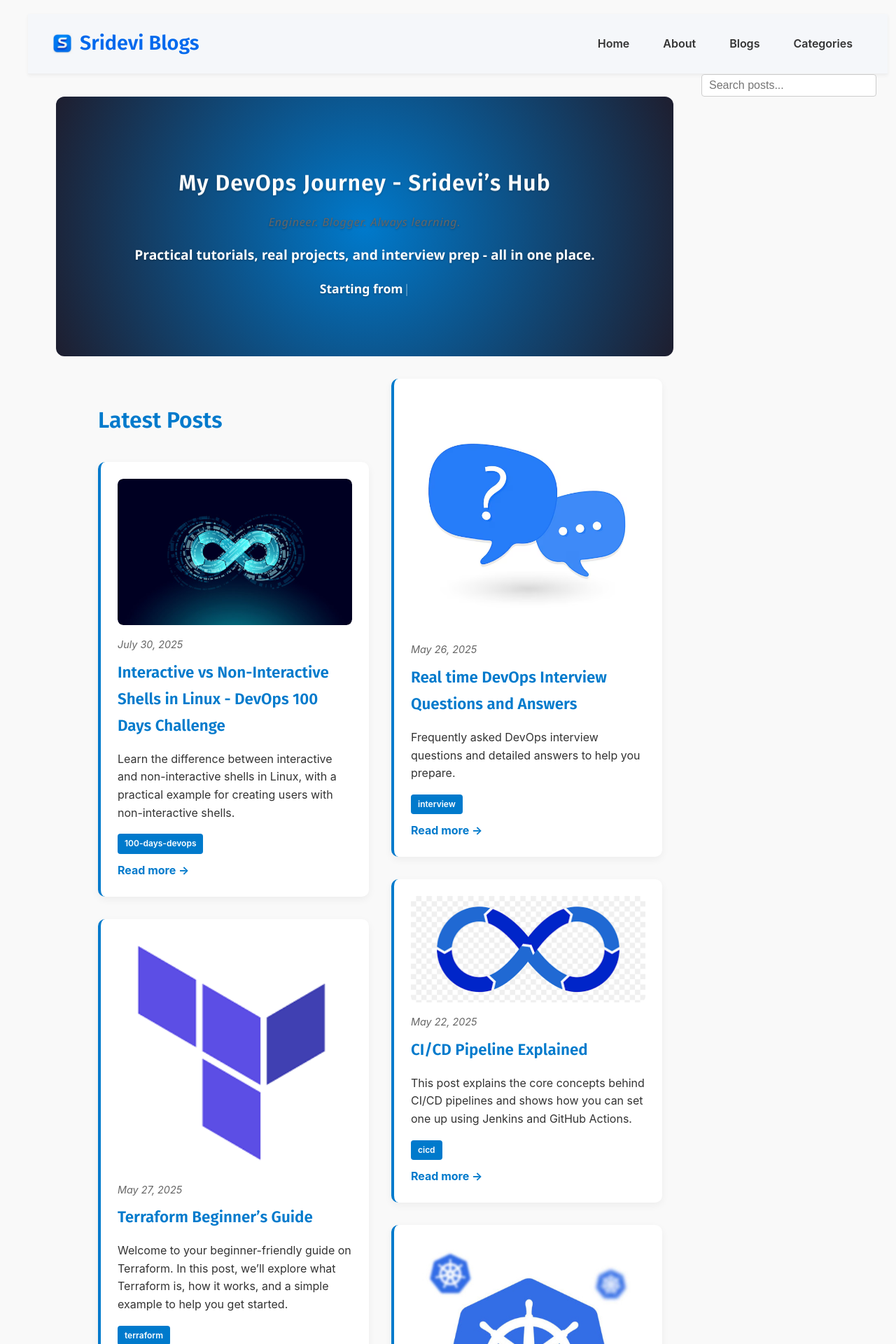
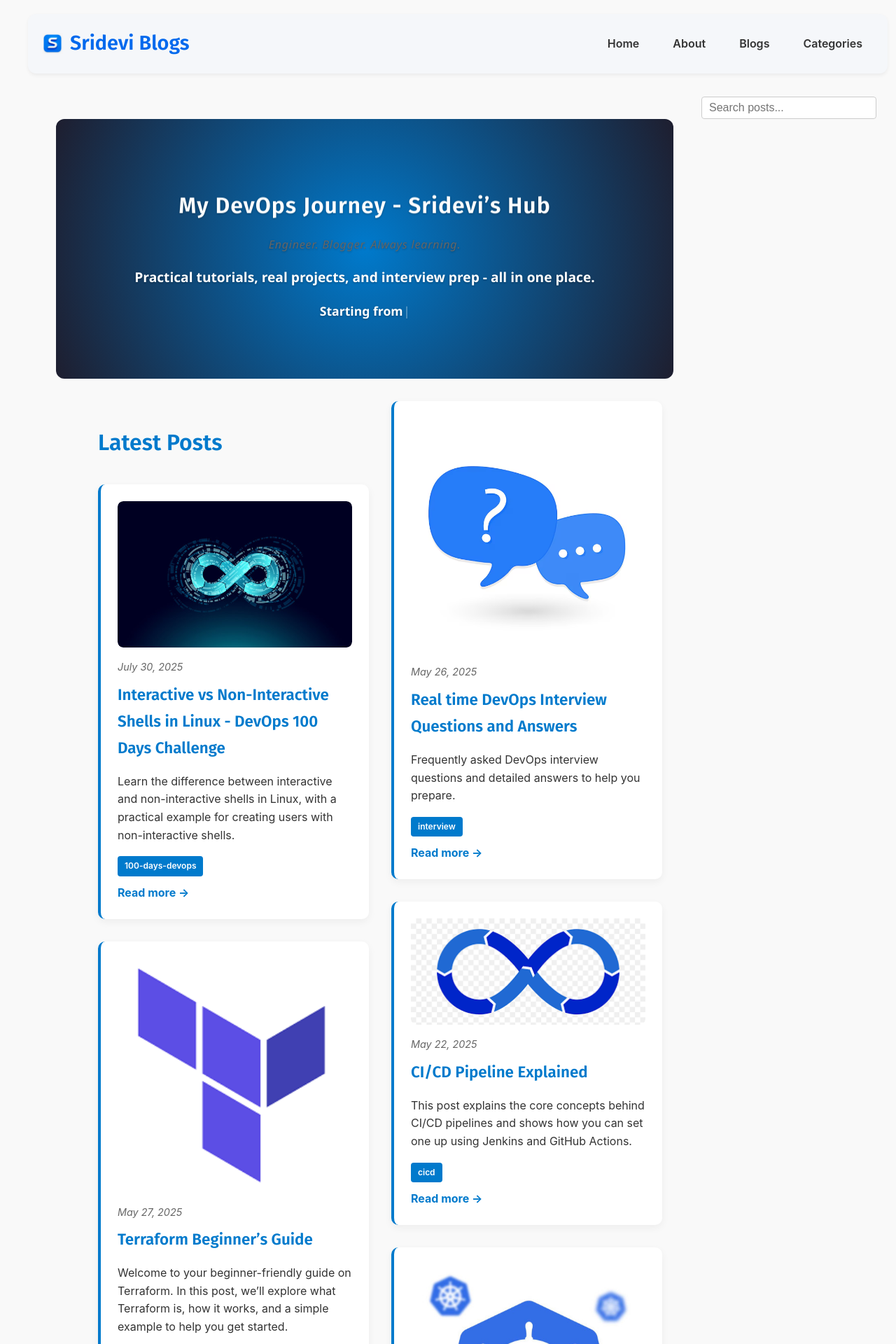
Before and after one commit to srideviblogs/srideviblogs.github.io, a Jekyll site: the page built from index.md, in a window 1280 px wide. Shown: the top 1920 px of the page at 70% size. Built offline with Jekyll 4.4.1, drawn with Linux system fonts in a browser that asks for light colours.

Commit message:
Update custom.css

```diff
--- a/assets/css/custom.css
+++ b/assets/css/custom.css
@@ -61,25 +61,20 @@ a:hover {
 /* Header */
 
 header.site-header {
-  width: 100%;
+  border-bottom: 1px solid #eee;
+  margin-bottom: 2rem;
+  padding: 0.5rem 0;
   background: #f5f7fa;
-  border-bottom: 1px solid #eee;
-  box-shadow: 0 2px 5px rgba(0,0,0,0.05);
-  border-radius: 0; /* usually full-width headers have no border radius */
-  padding: 0.5rem 0;
-  box-sizing: border-box;
+  box-shadow: 0 2px 5px rgba(0, 0, 0, 0.05);
+  border-radius: 12px;
 }
 
-/* Add a container inside header to constrain content width and center */
 .site-header .container {
-  max-width: 1200px;   /* or whatever your main content width is */
-  margin: 0 auto;      /* center horizontally */
-  padding: 10px 20px;  /* equal left and right padding */
   display: flex;
   justify-content: space-between;
   align-items: center;
   flex-wrap: wrap;
-  box-sizing: border-box;
+  padding: 10px 20px;
 }
 
 .site-title {
```
